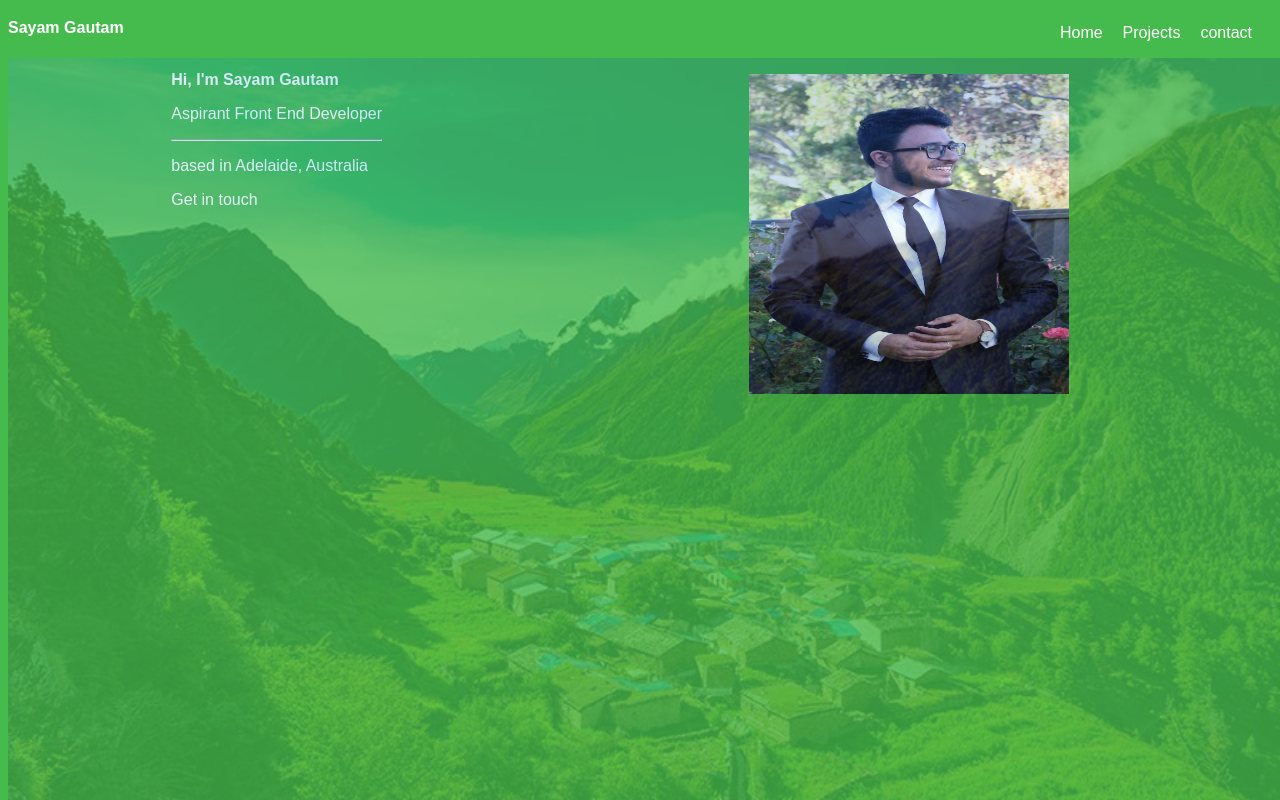
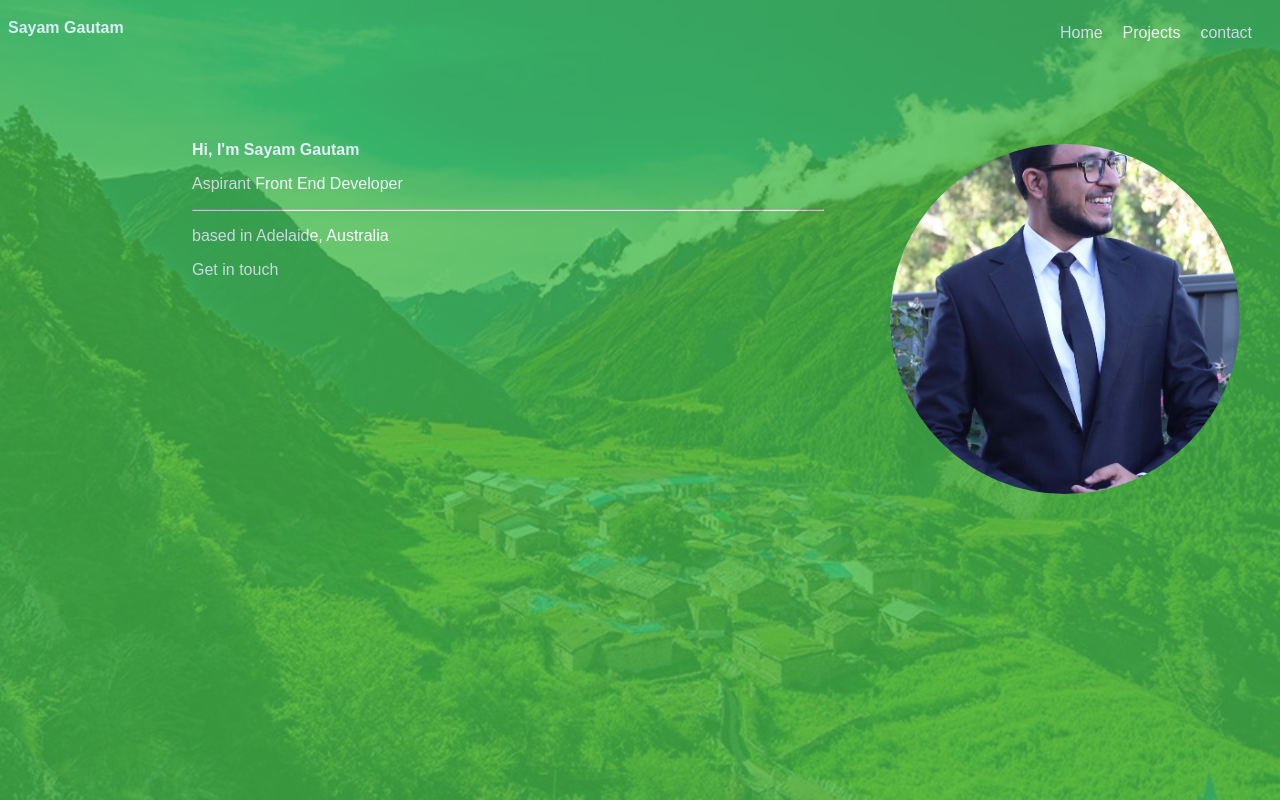
Before and after one commit to sayamgautam1/profesional-portfolio, a plain HTML site: page index.html in a window 1280 px wide. Drawn offline with Linux system fonts and the light colour scheme.

Commit message:
add about and image towards the center of the page

```diff
--- a/assets/css/style.css
+++ b/assets/css/style.css
@@ -33,6 +33,8 @@ nav ul li {
   display: block;
   height: 100%;
   width: 100%;
+  left: 0;
+  top: 0;
   background-image: url(../images/background.jpeg);
   background-size: cover;
   background-position: center;
@@ -43,4 +45,28 @@ nav ul li {
 main {
   display: flex;
   justify-content: space-around;
+  justify-content: space-evenly;
+  height: 100%;
+  width: 100%;
+  margin-top: 70px;
 }
+
+.about {
+  max-width: 50%;
+  flex: 1 1 400px;
+}
+.side {
+  max-width: 50%;
+  max-height: 500px;
+  flex-grow: 0 0 400px;
+}
+
+.picture-image {
+  border-radius: 4545px;
+  width: 350px;
+  height: 350px;
+  object-fit: cover;
+  z-index: 1;
+  position: absolute;
+  right: 40px;
+}
--- a/index.html
+++ b/index.html
@@ -45,8 +45,6 @@
             class="picture-image"
             src="./assets/images/Sayam_Gautam_Image.jpg"
             alt="Image of Sayam Gautam"
-            width="320"
-            height="320"
           />
         </figure>
       </section>
```
